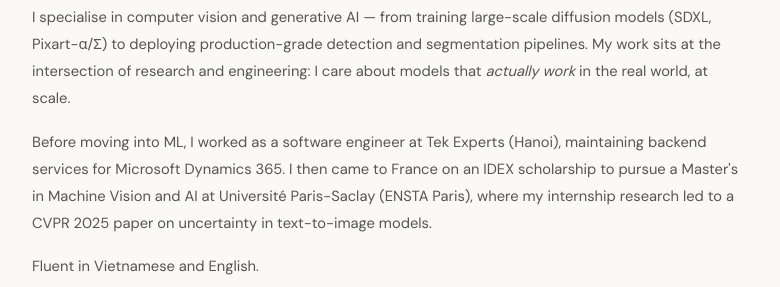
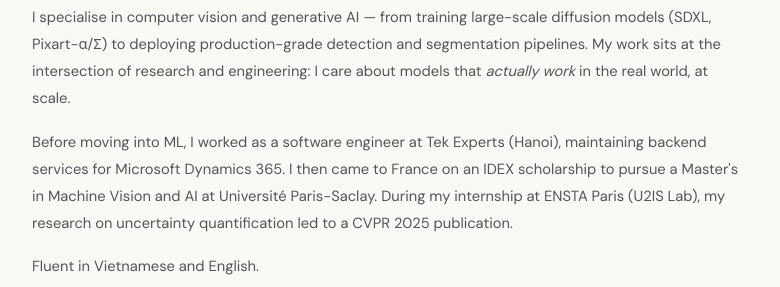
Before and after one commit to DatTrongNg/DatTrongNg.github.io, a plain HTML site: page index.html in a window 1280 px wide. Shown: the part 920-1207 px from the top of the page, without its empty margins (250-1030 px from the left). Drawn offline with nearby package versions, Linux system fonts and the light colour scheme.

Commit message:
fix about me: paris-saclay vs ensta

```diff
--- a/index.html
+++ b/index.html
@@ -49,7 +49,7 @@
       <div class="section-label">Background</div>
       <h2 class="section-title">About me</h2>
       <p style="font-size:0.92rem;color:var(--mid);line-height:1.85;margin-bottom:1rem;">I specialise in computer vision and generative AI — from training large-scale diffusion models (SDXL, Pixart-α/Σ) to deploying production-grade detection and segmentation pipelines. My work sits at the intersection of research and engineering: I care about models that <em>actually work</em> in the real world, at scale.</p>
-      <p style="font-size:0.92rem;color:var(--mid);line-height:1.85;margin-bottom:1rem;">Before moving into ML, I worked as a software engineer at Tek Experts (Hanoi), maintaining backend services for Microsoft Dynamics 365. I then came to France on an IDEX scholarship to pursue a Master's in Machine Vision and AI at Université Paris-Saclay (ENSTA Paris), where my internship research led to a CVPR 2025 paper on uncertainty in text-to-image models.</p>
+      <p style="font-size:0.92rem;color:var(--mid);line-height:1.85;margin-bottom:1rem;">Before moving into ML, I worked as a software engineer at Tek Experts (Hanoi), maintaining backend services for Microsoft Dynamics 365. I then came to France on an IDEX scholarship to pursue a Master's in Machine Vision and AI at Université Paris-Saclay. During my internship at ENSTA Paris (U2IS Lab), my research on uncertainty quantification led to a CVPR 2025 publication.</p>
       <p style="font-size:0.92rem;color:var(--mid);line-height:1.85;">Fluent in Vietnamese and English.</p>
     </div>
 
```
